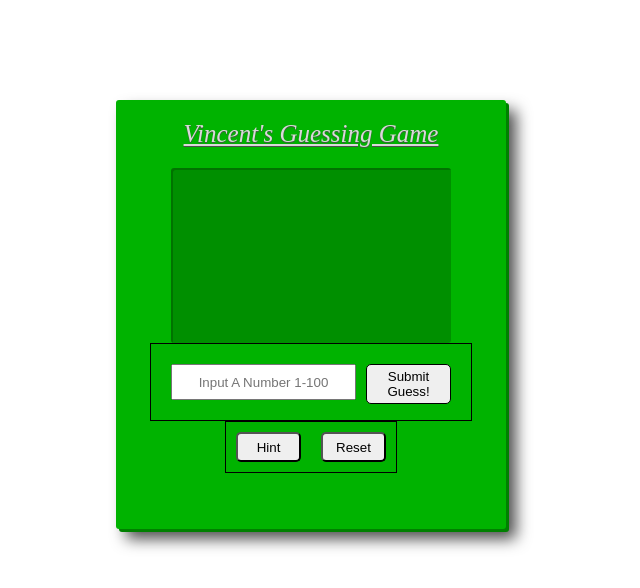
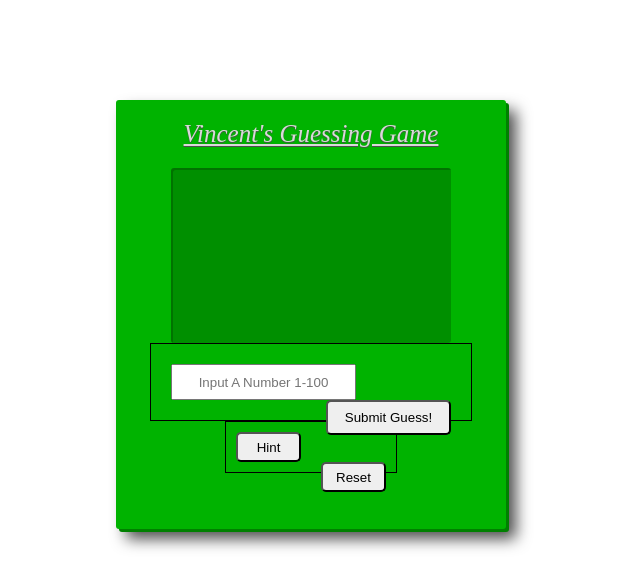
Before and after one commit to Camo13ammo/GuessingGame, a plain HTML site: page GGHTML.html in a window 1280 px wide. Shown: the whole page, without its empty margins (329-969 px from the left). Drawn offline with Linux system fonts and the light colour scheme.

```diff
--- a/GGCSS.css
+++ b/GGCSS.css
@@ -47,10 +47,8 @@
 
 #submit {
 	float: right;
-	border: 1px solid black;
-	/*padding: 10px;*/
-	width:85px;
-	height:40px;
+	width:125px;
+	height:35px;
 	border-radius: 5px
 }
 
--- a/GGJS.js
+++ b/GGJS.js
@@ -0,0 +1 @@
+alert("Your guessing game is great!");
```
Also changed, not shown: GGHTML.html (+3 -2 lines).
